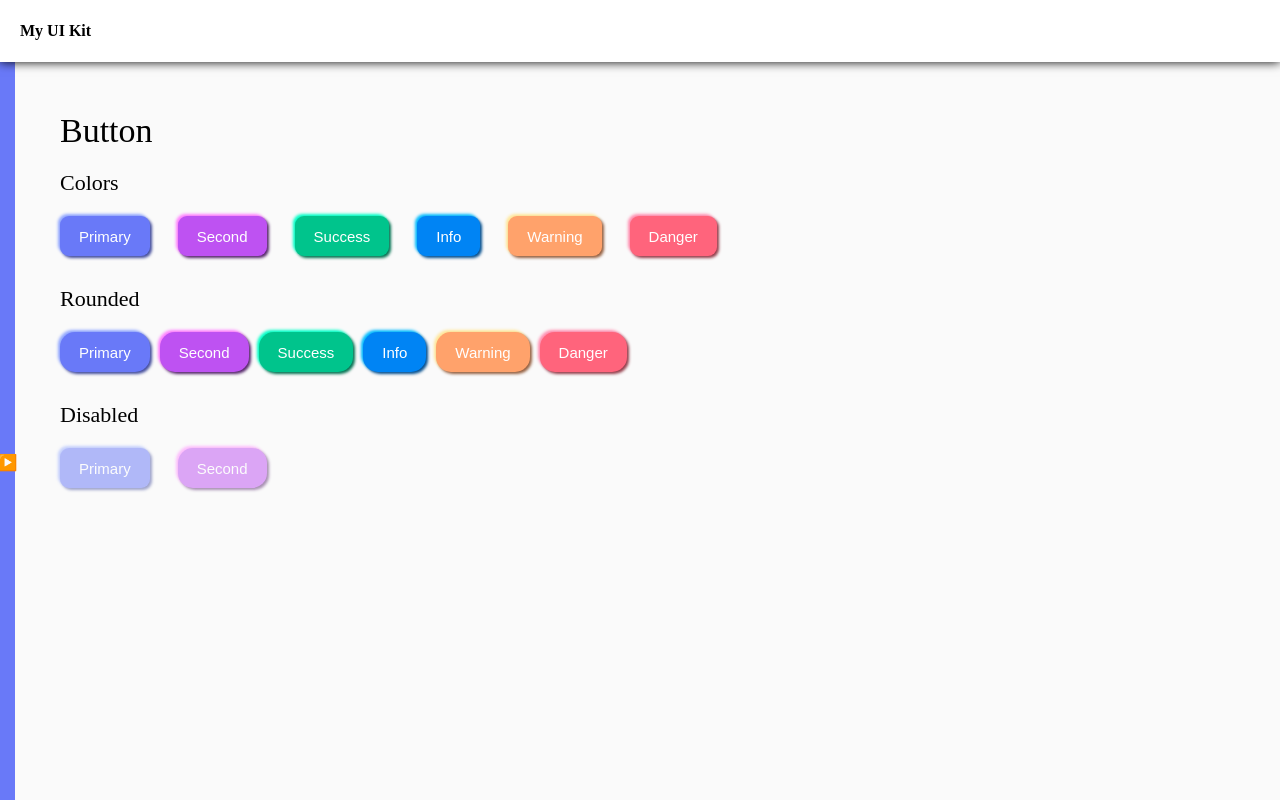
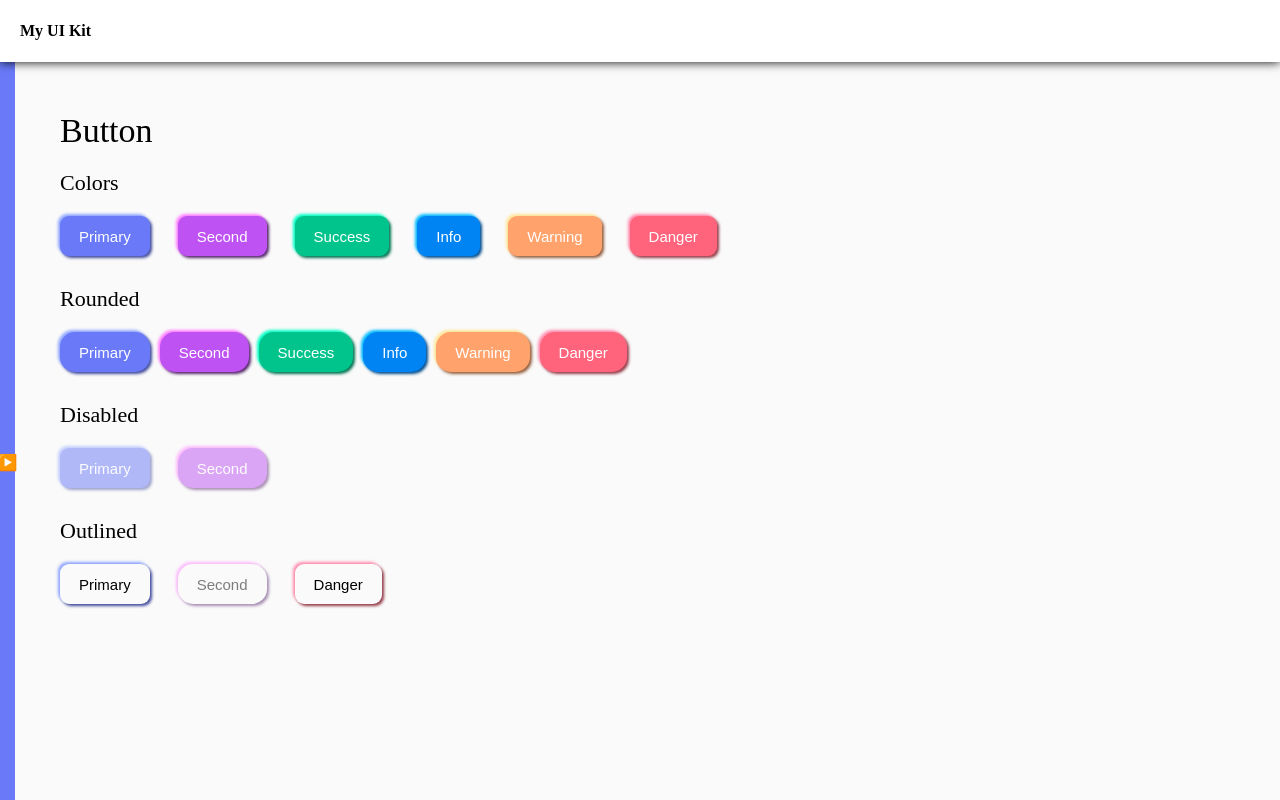
Before and after one commit to alex-sizow/AlexUI-Vue, a Vue app: page /button in a window 1280 px wide. Built offline with nearby package versions, Linux system fonts and the light colour scheme.

Commit message:
outlined buttons

```diff
--- a/src/components/Button.vue
+++ b/src/components/Button.vue
@@ -16,6 +16,10 @@ const props = defineProps({
 		type: Boolean,
 		required: false,
 	},
+	outlined: {
+		type: Boolean,
+		required: false,
+	},
 });
 </script>
 
@@ -25,6 +29,7 @@ const props = defineProps({
 			'button',
 			`button__${color}`,
 			{ button__rounded: rounded },
+			{ button__outlined: outlined },
 		]"
 		:disabled="disabled">
 		{{ label }}
@@ -128,5 +133,12 @@ const props = defineProps({
 			border-radius: 18px;
 		}
 	}
+	&__outlined {
+		background: transparent;
+		color: oklch(0% 0 325.65);
+		&:enabled:hover {
+			background: transparent;
+		}
+	}
 }
 </style>
--- a/src/views/Button.vue
+++ b/src/views/Button.vue
@@ -67,6 +67,24 @@ import Button from '../components/Button.vue';
 				:disabled="true"></Button>
 		</div>
 	</div>
+	<div class="colors">
+		<h2 class="heading-2">Outlined</h2>
+		<div class="colors__line">
+			<Button
+				label="Primary"
+				:outlined="true"></Button>
+			<Button
+				label="Second"
+				color="second"
+				:rounded="true"
+				:disabled="true"
+				:outlined="true"></Button>
+			<Button
+				label="Danger"
+				color="danger"
+				:outlined="true"></Button>
+		</div>
+	</div>
 </template>
 
 <style lang="scss" scoped>
```
